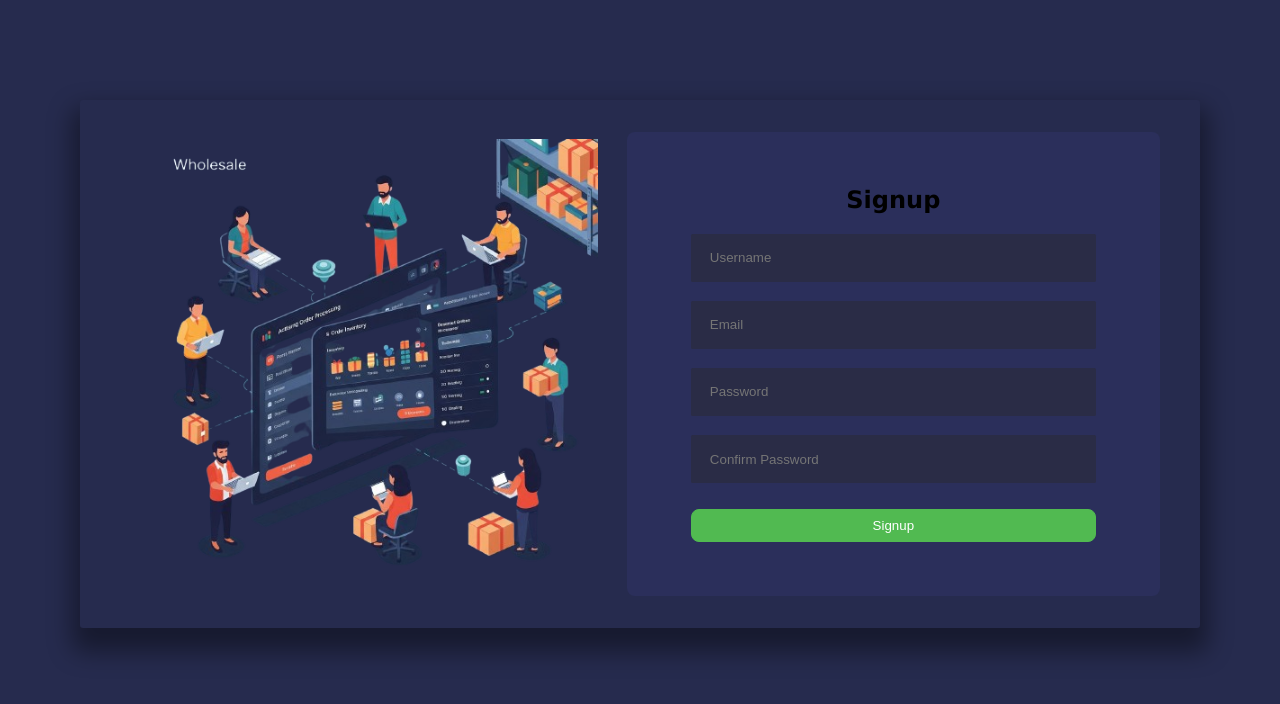
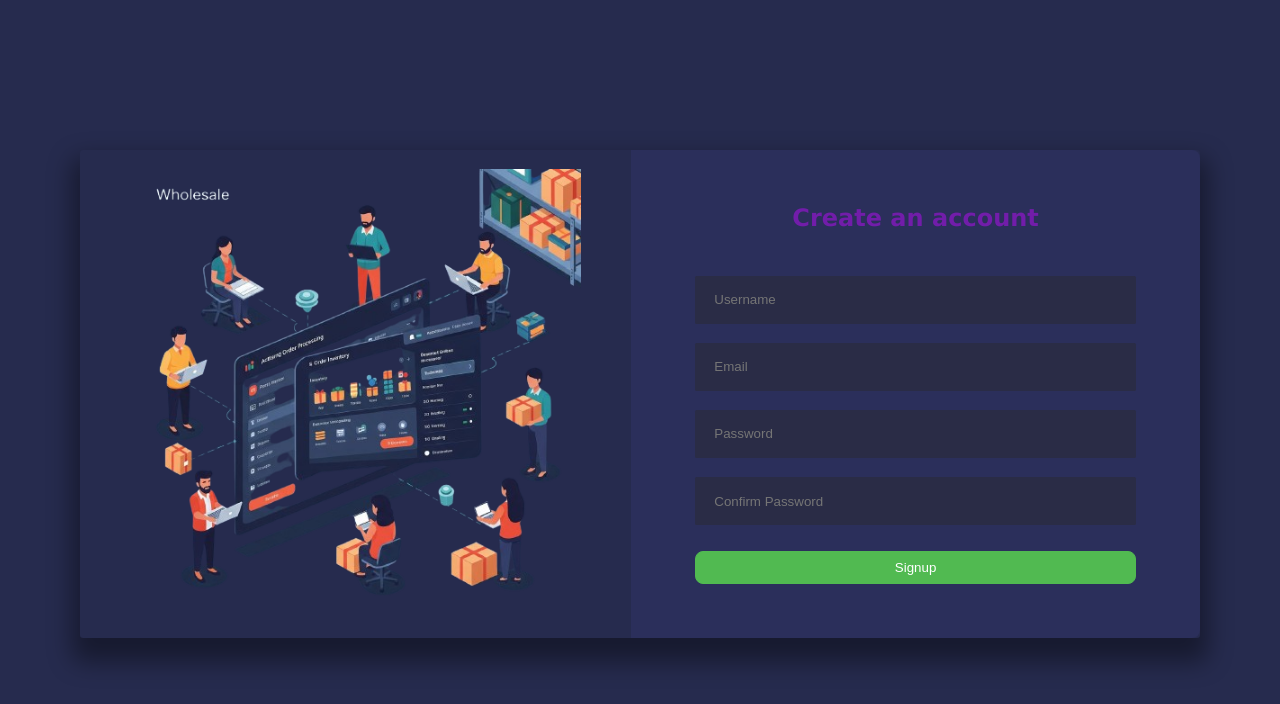
Before and after one commit to rahulrameshm0/Inventory-management-system, a Django app: page /signup in a window 1280 px wide. Shown: the top 704 px of the page. Run offline with Django 5.2, Linux system fonts and the light colour scheme.

Commit message:
completed the styling completed styling login

```diff
--- a/static/signup.css
+++ b/static/signup.css
@@ -9,8 +9,9 @@ body{
     background-color:  #262b4e;
 }
 
-h1{
-    text-align: center;
+h2{
+    margin-bottom: 1.5rem;
+    color: #721daa;
 }
 
 .signup{
@@ -21,9 +22,9 @@ h1{
     display: flex;
     align-items: center;
     justify-content: space-between;
-    margin:100px auto;
+    margin:150px auto;
     border-radius: 0.2rem;
-    padding: 2rem 2.5rem;
+    /* padding: 2rem 2.5rem; */
     box-shadow: 0 1rem 1.5rem 0.5rem rgba(0,0,0,0.4);
 }
 
@@ -31,8 +32,8 @@ h1{
     text-align: center;
     padding: 3.4rem 4rem;
     border-radius: 0.5rem;
-    /* border-bottom-left-radius: 0; */
-    /* border-top-left-radius: 0; */
+    border-bottom-left-radius: 0;
+    border-top-left-radius: 0;
     flex: 0.8;
     background: #2b2f5b;
 }
--- a/templates/signup.html
+++ b/templates/signup.html
@@ -17,7 +17,7 @@
       </div>
 
       <div class="signup-form">
-        <h2>Signup</h2>
+        <h2>Create an account</h2>
         <form action="" method="POST">
           {% csrf_token %}
           <input type="text" name="username" id="username" required placeholder="Username"><br>
```
